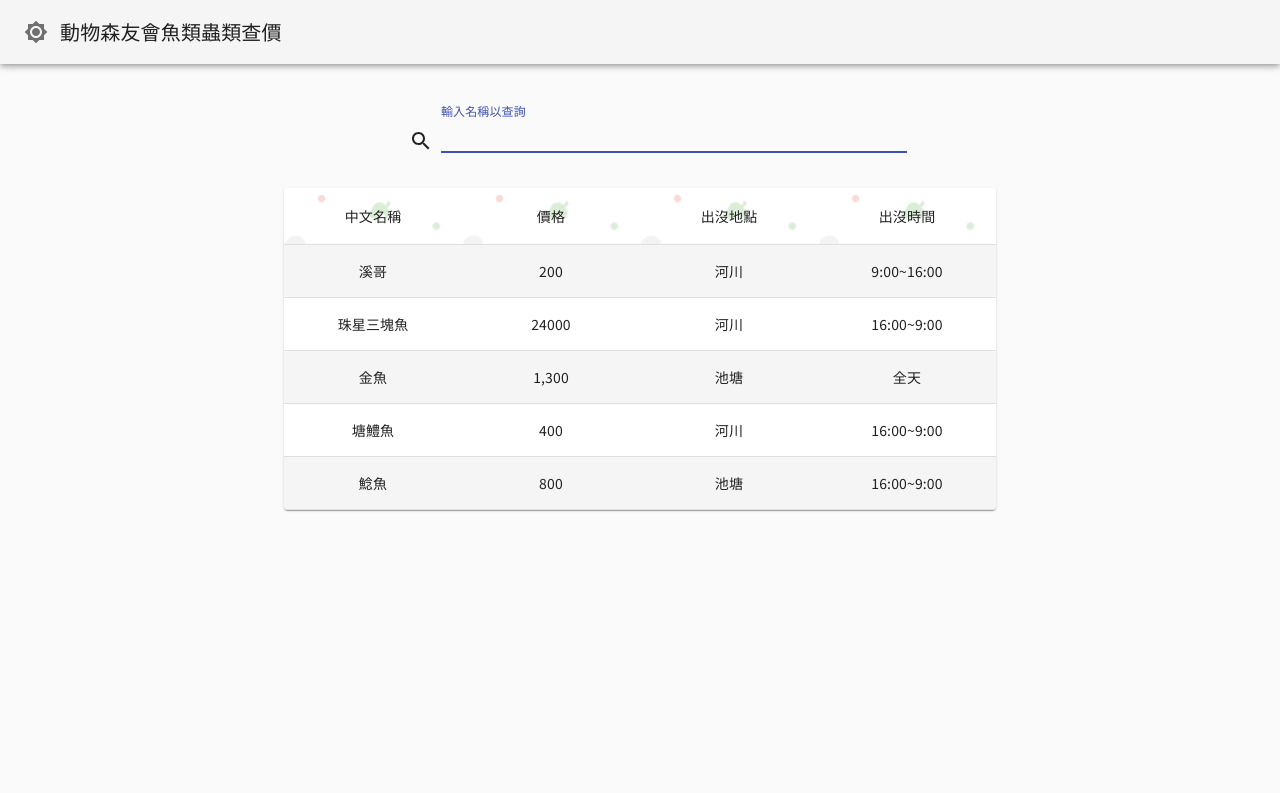
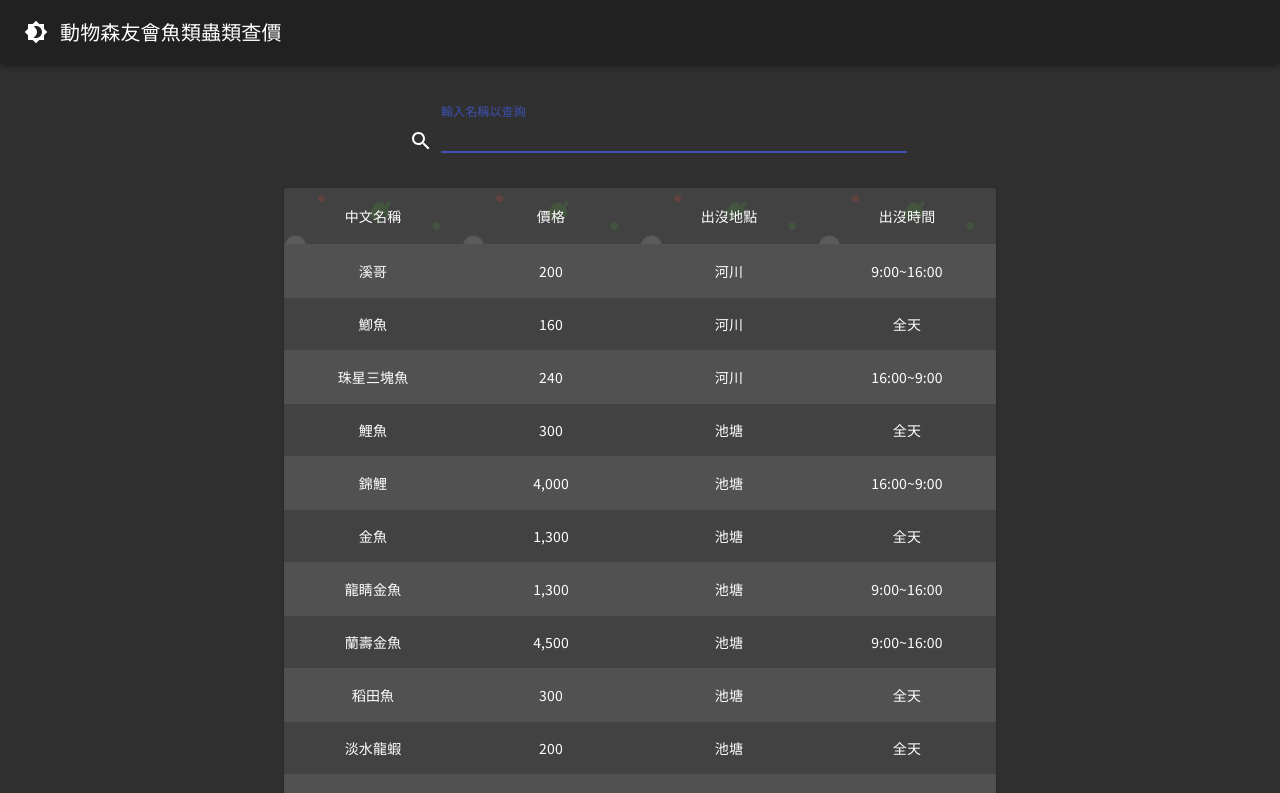
Before and after one commit to yirueilu-b/AnimalCrossingPrice, a React (Create React App) app: page / in a window 1280 px wide. Shown: the top 793 px of the page. Built offline with nearby package versions, Linux system fonts and the light colour scheme; the HTML template or start-up script is replaced by a standard one.

Commit message:
Search and read file functions

```diff
--- a/package.json
+++ b/package.json
@@ -9,6 +9,7 @@
     "@testing-library/jest-dom": "^4.2.4",
     "@testing-library/react": "^9.5.0",
     "@testing-library/user-event": "^7.2.1",
+    "papaparse": "^5.2.0",
     "react": "^16.13.1",
     "react-dom": "^16.13.1",
     "react-scripts": "3.4.1",
--- a/src/App.js
+++ b/src/App.js
@@ -3,14 +3,17 @@ import './Component/Table'
 import Navbar from "./Component/Navbar"
 import CssBaseline from '@material-ui/core/CssBaseline';
 import Container from '@material-ui/core/Container'
-import {useState} from 'react';
 import {MuiThemeProvider, createMuiTheme} from "@material-ui/core/styles";
-import {makeStyles} from '@material-ui/core/styles';
 import Grid from '@material-ui/core/Grid';
 import Option from './Component/Option'
 import DataTable from './Component/Table'
+import {makeStyles} from '@material-ui/core/styles';
+import importedCsvData from './data/fish.csv';
+import Papa from 'papaparse';
+import {withStyles} from '@material-ui/styles';
 
-const useStyles = makeStyles((theme) => ({
+
+const useStyles = makeStyles(theme => ({
     root: {
         flexGrow: 1,
         maxWidth: '100vw',
@@ -24,57 +27,94 @@ const useStyles = makeStyles((theme) => ({
         textAlign: 'center',
     },
     table: {
-        width:'100vw',
-        borderRadius:'10em'
+        width: '100vw',
+        borderRadius: '10em'
     }
 }));
 
-function App() {
-    const [theme, setTheme] = useState({
-        palette: {
-            type: "light"
+class App extends React.Component {
+    constructor(props) {
+        super(props);
+        this.state = {
+            theme: 'dark',
+            filterName: '',
+            rows: []
+        };
+        this.handleFilterNameChange = this.handleFilterNameChange.bind(this);
+        this.getData = this.getData.bind(this);
+        this.toggleDarkTheme = this.toggleDarkTheme.bind(this)
+
     }
-    });
 
-    const [filterName, setFilterName] = useState({filterName: ''});
+    componentWillMount() {
+        this.getData();
+    }
 
-    const toggleDarkTheme = () => {
-        let newPaletteType = theme.palette.type === "light" ? "dark" : "light";
-        setTheme({
-            palette: {
-                type: newPaletteType
+    async getData() {
+        const response = await fetch(importedCsvData);
+        const reader = response.body.getReader();
+        const result = await reader.read(); // raw array
+        const decoder = new TextDecoder('utf-8');
+        const csv = decoder.decode(result.value);// the csv text
+        const results = Papa.parse(csv, {header: true}); // object with { data, errors, meta }
+        results.data.pop();
+        const rows = results.data;// array of objects
+        // console.log(rows);
+        this.setState({rows: rows});
     }
-        });
+
+
+    toggleDarkTheme() {
+        let newPaletteType = this.state.theme === "light" ? "dark" : "light";
+        this.setState({theme: newPaletteType});
     };
 
-    const handleFilterNameChange = (e) => {
+    handleFilterNameChange = (e) => {
         console.log(e.target.value);
-        setFilterName({filterName: e.target.value});
+        this.setState({filterName: e.target.value});
     };
 
-    const muiTheme = createMuiTheme(theme);
-    const classes = useStyles();
+    render() {
+        const {classes} = this.props;
 
-    return (
-        <MuiThemeProvider theme={muiTheme}>
-            <CssBaseline/>
-
-            <Navbar theme={theme.palette.type} onToggleDark={toggleDarkTheme}/>
-
-            <Container className={classes.root}>
-                <Option handleFilterNameChange={handleFilterNameChange}/>
-                <Grid container spacing={2}
+        let myComponent;
+        if (this.state.rows.length !== 0) {
+            console.log(this.state.rows);
+            myComponent = <Grid container spacing={2}
                                 justify='center'
                                 alignItems="center"
                                 direction="row"
             >
                 <Grid item xs={12} md={7} className={classes.table}>
-                        <DataTable filterName={filterName}/>
+                    <DataTable filterName={this.state.filterName} data={this.state.rows}/>
                 </Grid>
             </Grid>
+        } else {
+            myComponent = null
+        }
+        // myComponent = null
+
+        let theme = createMuiTheme({
+          palette: {
+            type: this.state.theme
+          }
+        });
+        return (
+            <MuiThemeProvider theme={theme}>
+
+                <CssBaseline/>
+
+                <Navbar theme={this.state.theme} onToggleDark={this.toggleDarkTheme}/>
+
+                <Container className={classes.root}>
+                    <Option handleFilterNameChange={this.handleFilterNameChange}/>
+                    {myComponent}
                 </Container>
             </MuiThemeProvider>
         );
+
     }
 
-export default App;
+}
+
+export default withStyles(useStyles)(App);
--- a/src/Component/Table.js
+++ b/src/Component/Table.js
@@ -42,22 +42,9 @@ const StyledTableRow = withStyles((theme) => ({
     },
 }))(TableRow);
 
-function createData(name, engName, price, location, time) {
-    return {name, engName, price, location, time};
-}
-
-const rows = [
-    createData('溪哥', 'pale chub', '200', '河川', '9:00~16:00'),
-    createData('珠星三塊魚', 'dace', '24000', '河川', '16:00~9:00'),
-    createData('金魚', 'goldfish', "1,300", '池塘', '全天'),
-    createData('塘鱧魚', 'freshwater goby', '400', '河川', '16:00~9:00'),
-    createData('鯰魚', 'catfish', '800', '池塘', '16:00~9:00'),
-];
-
-
 export default function CustomizedTables(props) {
     const classes = useStyles();
-    console.log(props.filterName);
+    console.log('props.data', props.data, props.filterName);
     return (
         <TableContainer className={classes.tablePaper} component={Paper}>
             <Table className={classes.table} aria-label="customized table">
@@ -77,14 +64,21 @@ export default function CustomizedTables(props) {
                 </TableHead>
 
                 <TableBody>
-                    {rows.map((row) => (
+                    {
+                        props.data.map((row) => (row.name.indexOf(props.filterName) !== -1 ?
                                 <StyledTableRow key={row.name}>
                                     <StyledTableCell align="center">{row.name}</StyledTableCell>
                                     <StyledTableCell align="center">{row.price}</StyledTableCell>
                                     <StyledTableCell align="center">{row.location}</StyledTableCell>
                                     <StyledTableCell align="center">{row.time}</StyledTableCell>
                                 </StyledTableRow>
-                    ))}
+                                :
+                                <StyledTableRow key={row.name}>
+                                    <></>
+                                </StyledTableRow>
+                            )
+                        )
+                    }
                 </TableBody>
 
             </Table>
```
Also changed, not shown: src/data/fish.csv, src/data/insect.csv, 2 other files (tests, documents, lock files or other folders). Lines whose indentation alone changed are shown as unchanged.
